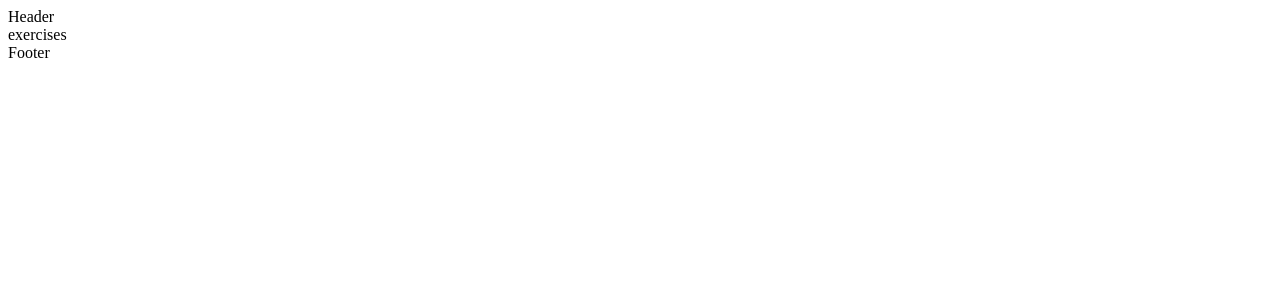
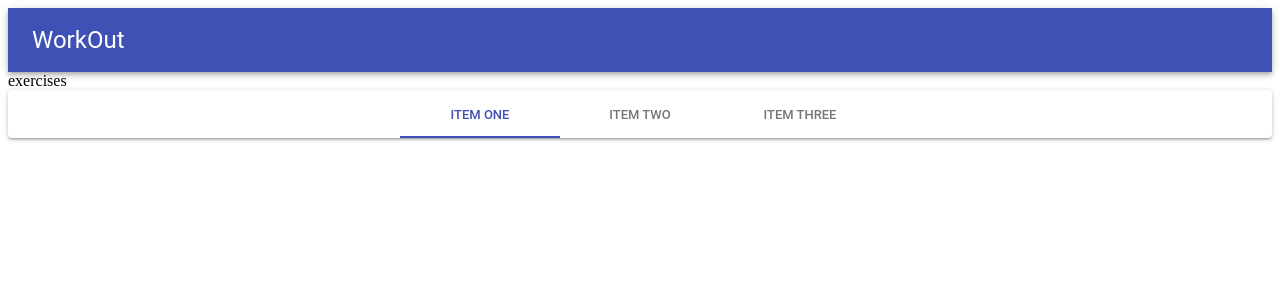
Before and after one commit to csergey8/workout-app, a React (Create React App) app: page / in a window 1280 px wide. Shown: the top 300 px of the page. Built offline with nearby package versions, Linux system fonts and the light colour scheme.

Commit message:
footer and header were added

```diff
--- a/src/Components/Layouts/Footer.js
+++ b/src/Components/Layouts/Footer.js
@@ -1,10 +1,20 @@
-import React from 'react'
+import React from 'react';
+import { Paper, Tabs, Tab } from '@material-ui/core';
 
 const Footer = () => {
   return (
-    <div>
-      Footer
-    </div>
+    <Paper>
+        <Tabs
+          value={0}
+          indicatorColor="primary"
+          textColor="primary"
+          centered
+        >
+          <Tab label="Item One" />
+          <Tab label="Item Two" />
+          <Tab label="Item Three" />
+        </Tabs>
+      </Paper>
   )
 }
 
--- a/src/Components/Layouts/Header.js
+++ b/src/Components/Layouts/Header.js
@@ -1,10 +1,16 @@
-import React from 'react'
+import React from 'react';
+import  { AppBar, Toolbar, Typography } from '@material-ui/core';
 
 const Header = () => {
   return (
-    <div>
-      Header
-    </div>
+      <AppBar position="static">
+        <Toolbar>
+        <Typography variant="headline" color="inherit">
+          WorkOut
+        </Typography>
+
+        </Toolbar>
+      </AppBar>
   )
 }
 
```
